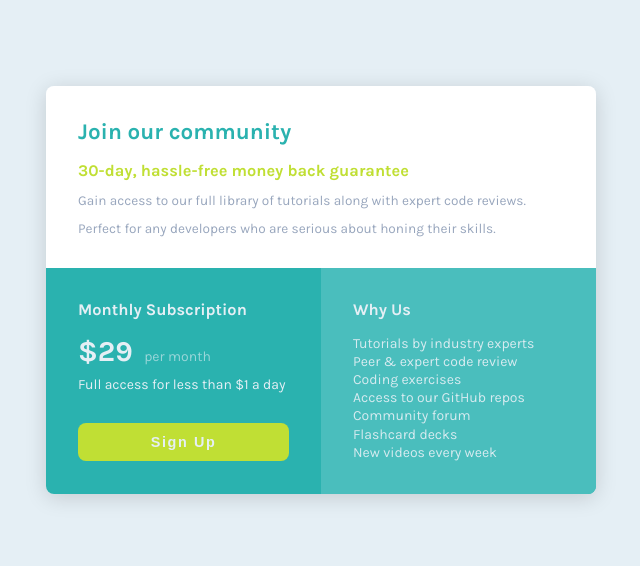
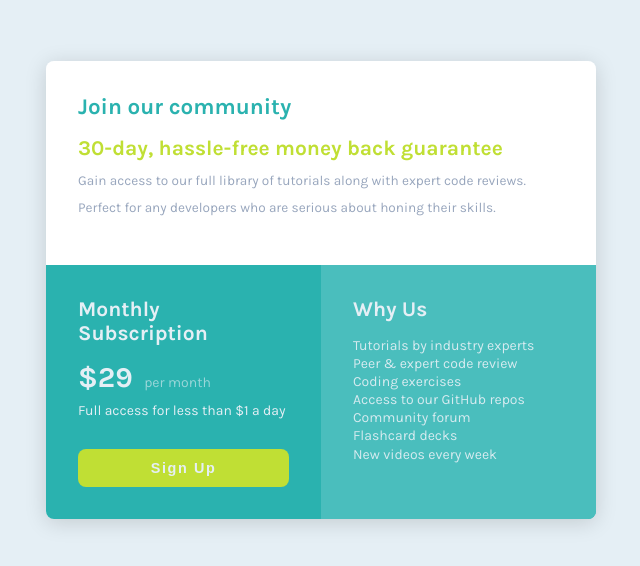
Before and after one commit to GilaniRabbu/single-price-grid-component-solution, a plain HTML site: page index.html in a window 1280 px wide. Shown: the part 110-676 px from the top of the page, without its empty margins (319-959 px from the left). Drawn offline with Linux system fonts and the light colour scheme.

Commit message:
Initial commit

```diff
--- a/index.html
+++ b/index.html
@@ -19,21 +19,21 @@
     <main>
         <div class="primary flow-content">
             <h1 class="title">Join our community</h1>
-            <h3 class="subtitle">30-day, hassle-free money back guarantee</h3>
+            <h2 class="subtitle">30-day, hassle-free money back guarantee</h2>
             <p class="primary-desc">Gain access to our full library of tutorials along with expert code reviews.</p>
             <p class="primary-desc">Perfect for any developers who are serious about honing their skills.</p>
         </div>
 
         <div class="secondary">
             <div class="secondary-section flow-content">
-                <h3>Monthly Subscription</h3>
+                <h2>Monthly Subscription</h2>
                 <p><span class="price">&dollar;29</span> <span class="status">per month</span></p>
                 <p class="secondary-desc">Full access for less than &dollar;1 a day</p>
                 <button class="btn">Sign Up</button>
             </div>
 
             <div class="secondary-section flow-content">
-                <h3>Why Us</h3>
+                <h2>Why Us</h2>
                 <ul>
                     <li>Tutorials by industry experts</li>
                     <li>Peer &amp; expert code review</li>
```
